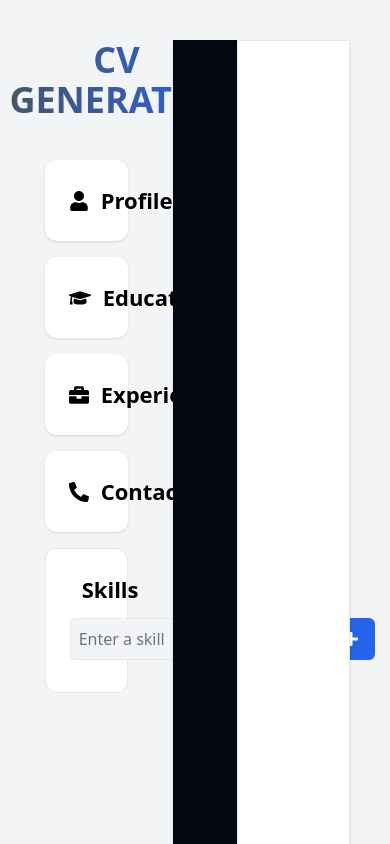
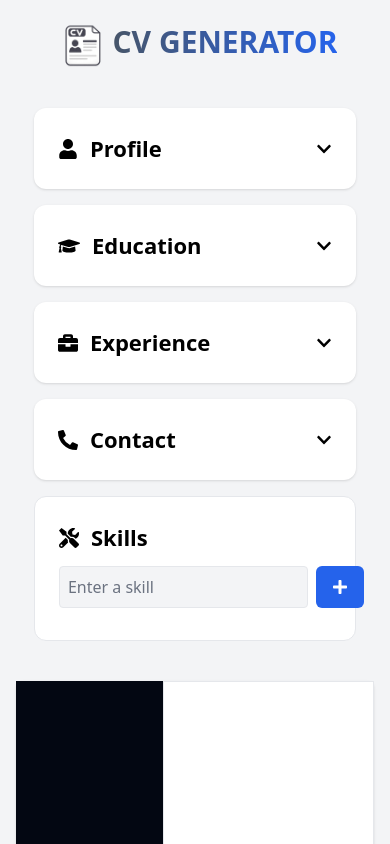
Before and after one commit to imanabshar/cv-generator, a React (Vite) app: page / in a window 390 px wide. Shown: the top 844 px of the page. Built offline with nearby package versions, Linux system fonts and the light colour scheme.

Commit message:
Add responsiveness

```diff
--- a/src/App.jsx
+++ b/src/App.jsx
@@ -42,13 +42,13 @@ function App() {
   const [skills, setSkills] = useState([]);
 
   return (
-    <div className="w-full p-10 flex gap-10 bg-gray-100">
+    <div className="w-full p-4 md:p-10 flex flex-col lg:flex-row gap-10 bg-gray-100">
       {/* Forms Column */}
-      <div className="w-[30%] flex flex-col gap-4 items-center">
+      <div className="w-full lg:w-[30%] flex flex-col gap-4 items-center">
         <div className="flex items-center justify-center mb-4">
           <img src={logoImg} alt="" className="w-[60px]" />
           <h1
-            className="text-4xl font-extrabold text-center mb-2
+            className="text-3xl md:text-4xl font-extrabold text-center mb-2
                bg-gradient-to-r from-slate-600 to-blue-600
                bg-clip-text text-transparent"
           >
@@ -80,7 +80,7 @@ function App() {
       </div>
 
       {/*CV Preview */}
-      <div className="w-[70%]">
+      <div className="mx-auto w-full sm:w-[90%] lg:w-[70%]">
         <CvPreview
           contactInfo={contactInfo}
           skills={skills}
--- a/src/components/CvPreview/ContactSection.jsx
+++ b/src/components/CvPreview/ContactSection.jsx
@@ -18,8 +18,8 @@ function ContactSection({ contactInfo }) {
 
   return (
     <div className="mt-4 text-white">
-      <h2 className="text-2xl font-semibold mb-5">Contact</h2>
-      <div className="flex flex-col gap-5">
+      <h2 className="text-xl sm:text-2xl font-semibold mb-5">Contact</h2>
+      <div className="flex flex-col gap-4 sm:gap-5 text-sm sm:text-base">
         {contactInfo.phone && (
           <p className={itemClass}>
             <FaPhone /> {contactInfo.phone}
--- a/src/components/CvPreview/CvPreview.jsx
+++ b/src/components/CvPreview/CvPreview.jsx
@@ -13,17 +13,17 @@ function CvPreview({
   experienceInfo,
 }) {
   return (
-    <div className="w-full min-h-screen h flex shadow rounded-md">
+    <div className="w-full min-h-96 md:min-h-screen flex shadow rounded-md">
       {/* Left Column */}
 
-      <div className="py-10 px-8 w-[30%] bg-gray-950">
-          <ProfilePhoto photo={personalInfo.photo} />
+      <div className="py-6 px-4 sm:px-6 w-[45%] sm:w-[30%] bg-gray-950">
+        <ProfilePhoto photo={personalInfo.photo} />
         <ContactSection contactInfo={contactInfo} />
         <SkillsSection skills={skills} />
       </div>
 
       {/* Right Column */}
-      <div className="py-8 px-10 w-[70%] border bg-white">
+      <div className="py-8 px-4 md:px-10 w-[65%] sm:w-[70%] border bg-white">
         <PersonalInfoSection personalInfo={personalInfo} />
         <EducationSection educationInfo={educationInfo} />
         <ExperienceSection experienceInfo={experienceInfo} />
--- a/src/components/CvPreview/EducationSection.jsx
+++ b/src/components/CvPreview/EducationSection.jsx
@@ -10,10 +10,10 @@ function EducationSection({ educationInfo }) {
 
   return (
     <div className="mt-8">
-      <h2 className="text-2xl font-semibold mb-6 text-center text-white bg-black py-2 px-6 rounded">
+      <h2 className="text-xl sm:text-2xl font-semibold mb-6 text-center text-white bg-black py-2 px-6 rounded">
         Education
       </h2>
-      <div className="flex flex-col gap-4 text-gray-500">
+      <div className="flex flex-col gap-2 sm:gap-4 text-gray-500 ">
         {(educationInfo.startDate || educationInfo.endDate) && (
           <p>
             {educationInfo.startDate}
--- a/src/components/CvPreview/ExperienceSection.jsx
+++ b/src/components/CvPreview/ExperienceSection.jsx
@@ -11,12 +11,12 @@ function ExperienceSection({ experienceInfo }) {
 
   return (
     <div className="mt-8">
-      <h2 className="text-2xl font-semibold mb-6 text-center text-white bg-black py-2 px-6 rounded">
+      <h2 className="text-xl sm:text-2xl font-semibold mb-6 text-center text-white bg-black py-2 px-6 rounded">
         Work Experience
       </h2>
-      <div className="flex flex-col gap-4 text-gray-500">
+      <div className="flex flex-col gap-4 text-gray-500 text-sm sm:text-base">
         {experienceInfo.jobTitle && (
-          <p className="font-medium text-gray-800 text-lg">
+          <p className="font-medium text-gray-800 sm:text-lg">
             {experienceInfo.jobTitle}
           </p>
         )}
--- a/src/components/CvPreview/PersonalInfoSection.jsx
+++ b/src/components/CvPreview/PersonalInfoSection.jsx
@@ -6,9 +6,9 @@ function PersonalInfoSection({ personalInfo }) {
 
   return (
     <div>
-      <h1 className="font-bold text-4xl">{personalInfo.name}</h1>
-      <h3 className="text-xl text-gray-600 mt-2">{personalInfo.title}</h3>
-      <p className="text-gray-700 my-4">{personalInfo.objective}</p>
+      <h1 className="font-bold text-2xl sm:text-4xl">{personalInfo.name}</h1>
+      <h3 className="sm:text-xl text-gray-600 mt-1">{personalInfo.title}</h3>
+      <p className="text-gray-700 my-2 sm:my-4 text-xs sm:text-base">{personalInfo.objective}</p>
       <div className="border-b border-gray-300 mt-2"></div>
     </div>
   );
--- a/src/components/CvPreview/SkillsSection.jsx
+++ b/src/components/CvPreview/SkillsSection.jsx
@@ -3,8 +3,8 @@ function SkillsSection({ skills }) {
 
   return (
     <div>
-      <h2 className="text-2xl font-semibold mb-5 mt-10 text-white">Skills</h2>
-      <ul className="flex flex-col gap-6 list-disc list-inside text-white space-y-1">
+      <h2 className="text-xl sm:text-2xl font-semibold mb-5 mt-10 text-white">Skills</h2>
+      <ul className="flex flex-col gap-2 sm:gap-6 list-disc list-inside text-white space-y-1">
         {skills.map((skill) => (
           <li key={skill} className="text-white">
             {skill}
```
